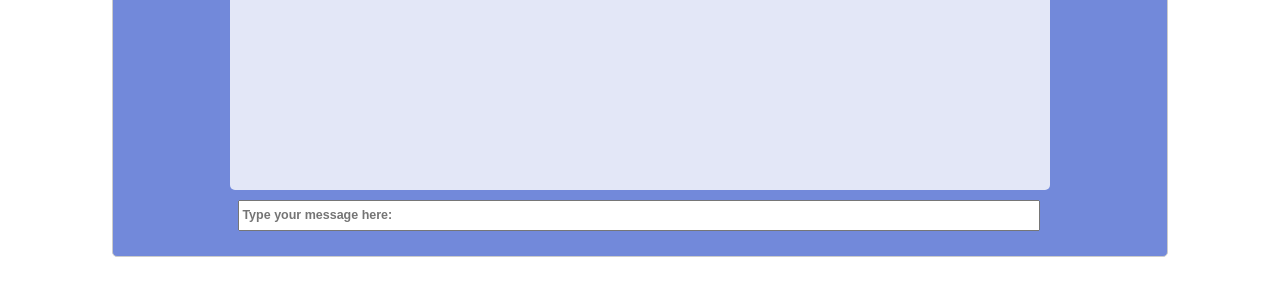
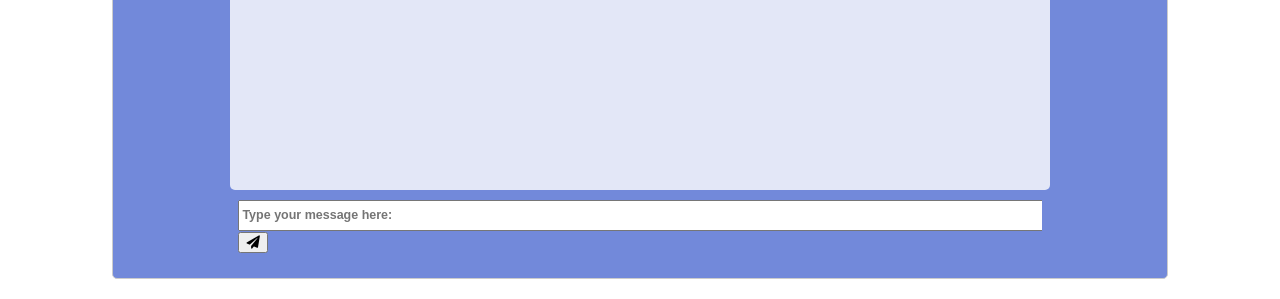
Before and after one commit to NuttyLee22/Eliza-Chatbot-Customized, a Flask app: page / in a window 1280 px wide. Shown: the part 1018-1317 px from the top of the page. Before the commit the page ends 1275 px from the top, so only its background shows below. Run offline with Flask 3, Linux system fonts and the light colour scheme.

Commit message:
fix: html inputs and images paths

```diff
--- a/templates/base.html
+++ b/templates/base.html
@@ -1,9 +1,17 @@
 <!DOCTYPE html>
 
 <head>
-    <title>Eliza</title>
+    <title>Eliza Chatbot</title>
     <link href="/static/base.css" rel="stylesheet" type="text/css" />
     <link href="https://fonts.googleapis.com/css?family=IBM+Plex+Sans&display=swap" rel="stylesheet" />
+    <link rel="stylesheet" href="https://cdnjs.cloudflare.com/ajax/libs/font-awesome/5.15.3/css/all.min.css">
+
+    <link rel="icon" href="{{ url_for('static', filename='img/favicon.png') }}" type="image/x-icon">
+    <!-- O 'url_for' é usado para gerar o URL correto para arquivos estáticos no Flask.
+        Ele ajuda a lidar com caminhos e configurações automaticamente.
+        O 'static' é o nome do diretório onde arquivos estáticos como imagens, CSS e scripts são armazenados.
+        O 'filename' é o nome do arquivo específico dentro do diretório 'static'.
+    -->
 </head>
 
 <body>
@@ -18,18 +26,22 @@
 
 
 
+
+
         <h2 style="color: #7cb2c3" >🙋‍♀️ User Profile </h2>
         <div id="playerpf">
             <img id="playerpfp" src="" />
+
             <div class="playerInfo">
                 <div class="playerNameInput">
                     <form id="playerform">
-                        <label class="playerlabel">Your Name:</label><span><input type="text" name="input" id="Playername" maxlength="90" placeholder=" You" /></span>
+                        <label class="playerlabel">Your Name:</label><span><input type="text"  name="input" id="Playername" maxlength="90" placeholder=" You" /></span>
                     </form>
                 </div>
                 <div class="playerNameFile">
-                    <label>Your Profile Picture:</label><span> <input type="file" id="file" /> </span>
+                    <label>Your Profile Picture:</label><span> <input class="inputUser" type="file" id="file" style="margin-left: 10px;" /> </span>
                 </div>
+
             </div>
         </div>
 
@@ -37,15 +49,18 @@
 
          <h2 style="color: #7cb2c3" >👩‍💻 Chat with the Eliza! </h2>
         <div id="Elizacontainer">
+
             <div id="chat">
                 <ul id="output"></ul>
             </div>
             <div id="userinput">
                 <form action="/" method="POST" id="form">
-                    <span><input type="text" placeholder="Type your message here: " name="input" id="Elizainput" maxlength="280" /></span>
+                  <div class="input-container">
+                    <input type="text" placeholder="Type your message here:" name="input" id="Elizainput" maxlength="280">
+                    <button type="submit" class="send-button"><i class="fas fa-paper-plane"></i></button>
+                  </div>
                 </form>
-            </div>
-        </div>
+              </div>
 
         </div>
 
@@ -54,8 +69,8 @@
         <script type="text/javascript">
             let name = "You";
             let Elizaname = "Eliza";
-            let Elizaurl = "../img/robot-icon.gif";
-            let url = "../img/profile-icon.png";
+            let Elizaurl = "{{ url_for('static', filename='img/robot-icon.gif') }}";
+            let url = "{{ url_for('static', filename='img/profile-icon.png') }}";
             $("#playerpfp").attr("src", url);
             $("#Elizapfp").attr("src", Elizaurl);
             $(document).ready(function () {
@@ -64,7 +79,7 @@
                 let list = document.getElementById("output").querySelectorAll("li");
                 list.forEach((item, index) => {
                     if (index % 2 == !0) {
-                        item.style.backgroundColor = "#8768F2";
+                        item.style.backgroundColor = "#70b1ff";
                         item.style.backgroundImage = "url('" + url + "')";
                     } else {
                         item.style.backgroundImage = "url('" + Elizaurl + "')";
@@ -88,7 +103,7 @@
                             let list = document.getElementById("output").querySelectorAll("li");
                             list.forEach((item, index) => {
                                 if (index % 2 == !0) {
-                                    item.style.backgroundColor = "#8768F2";
+                                    item.style.backgroundColor = "#70b1ff";
                                     item.style.backgroundImage = "url('" + url + "')";
                                 } else {
                                     item.style.backgroundImage = "url('" + Elizaurl + "')";
```
Also changed, not shown: img/profile-icon.png (deleted), img/robot-icon.gif (deleted).
